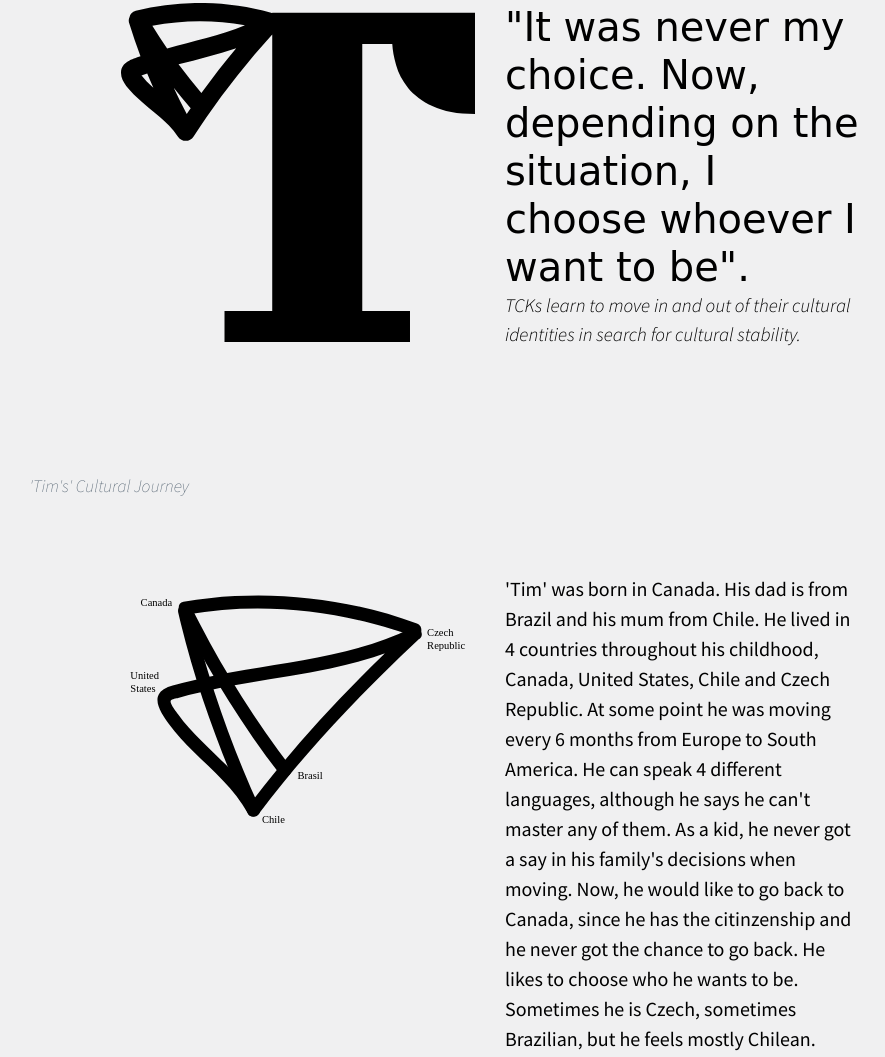
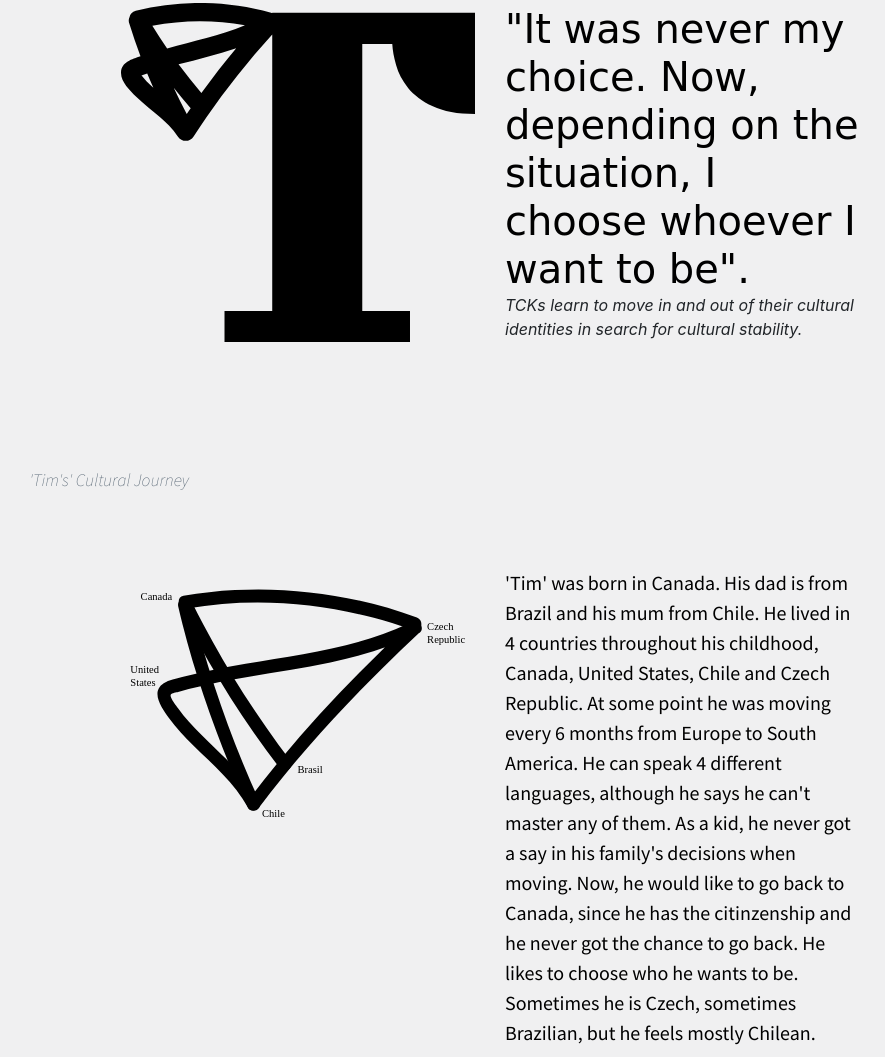
Before and after one commit to shobdesign/tck, a plain HTML site: page index.html in a window 1280 px wide. Shown: the part 1408-2465 px from the top of the page, without its empty margins (150-1035 px from the left). Drawn offline with nearby package versions, Linux system fonts and the light colour scheme; a web font is replaced by a local one.

Commit message:
Update main.css

```diff
--- a/css/main.css
+++ b/css/main.css
@@ -106,13 +106,15 @@ text-align: center;
     font-size: auto;
 }
 
-.bg-grey p1 {
+.Tim 1 p{
     color: black;
     margin: auto;
     font-family: 'Source Sans Pro', sans-serif;
     font-weight: 300;
     font-size: 120%;
 }
+
+
 
 .MapTim {
   margin: auto;
```
